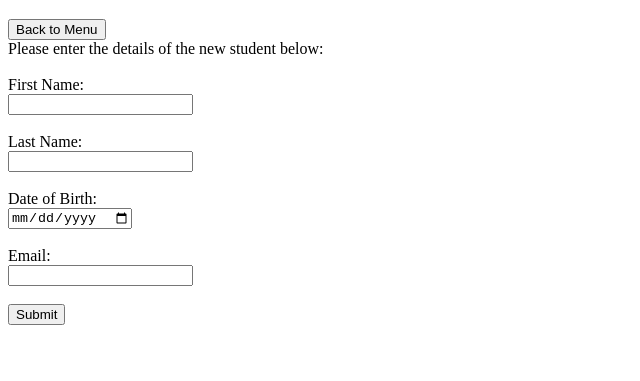
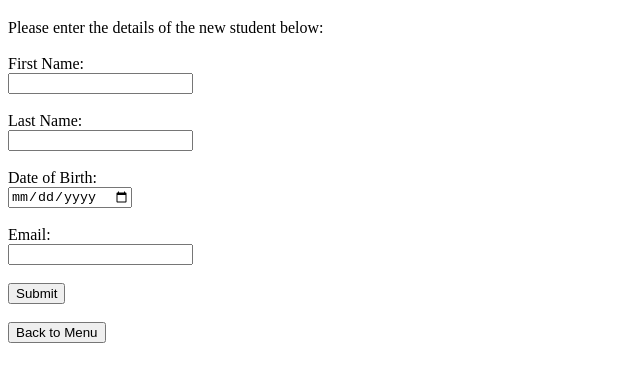
Before and after one commit to anomelette/itmd422-523-project, a plain HTML site: page FinalProject_CertWare/web/studentadd.html in a window 1280 px wide. Shown: the part 61-442 px from the top of the page, without its empty margins (0-640 px from the left). Drawn offline with Linux system fonts and the light colour scheme.

Commit message:
Moving back button to bottom of page

```diff
--- a/FinalProject_CertWare/web/studentadd.html
+++ b/FinalProject_CertWare/web/studentadd.html
@@ -11,9 +11,6 @@ Click nbfs://nbhost/SystemFileSystem/Templates/JSP_Servlet/Html.html to edit thi
     </head>
     <body>
         <h1>Technical Institute Certification Program</h1>
-        <a href="menu.html">
-            <button type="button">Back to Menu</button>
-        </a>
         <div>Please enter the details of the new student below:</div>
         <br>
         <form action="StudentAddServlet" method="POST">
@@ -31,6 +28,7 @@ Click nbfs://nbhost/SystemFileSystem/Templates/JSP_Servlet/Html.html to edit thi
             <br>
             <input type="submit"/><br>
             <br>
+            <a href="menu.html"><button type="button">Back to Menu</button></a>
         </form>
     </body>
 </html>
```
